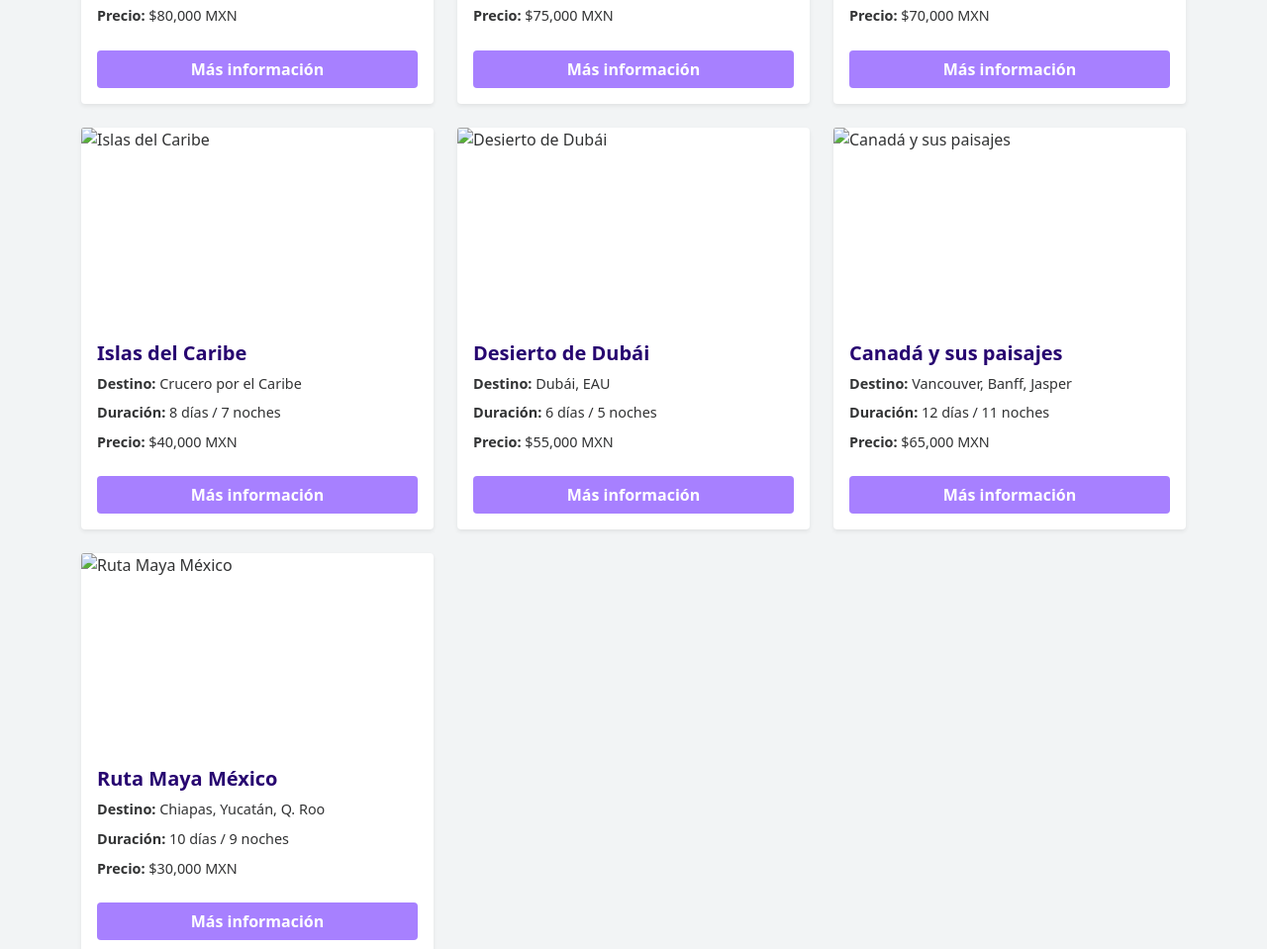
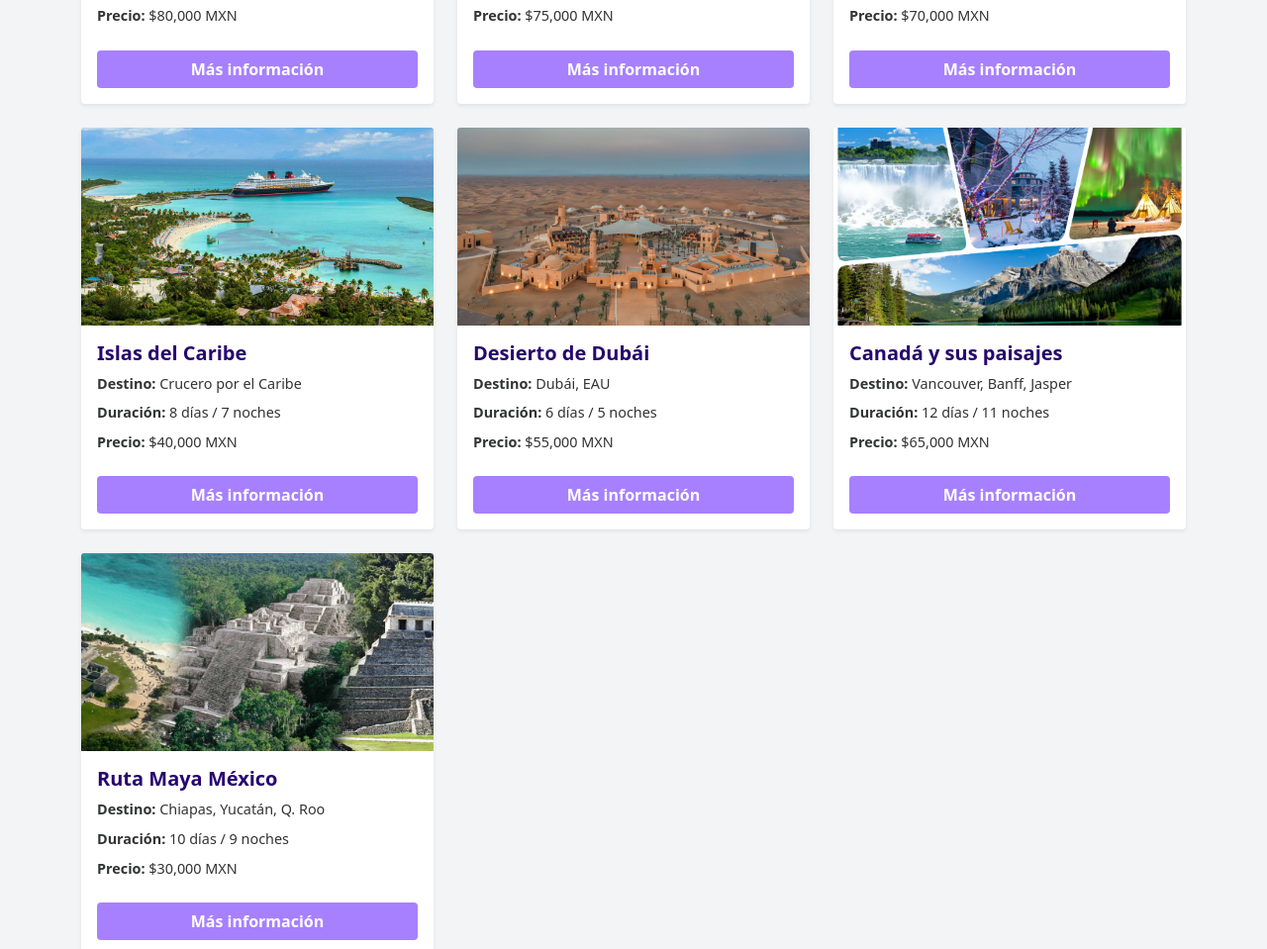
Before and after one commit to rhhdez29/agencia-viajes, a plain HTML site: page servicios.html in a window 1280 px wide. Shown: the part 987-1946 px from the top of the page at 99% size. Drawn offline with Linux system fonts and the light colour scheme.

Commit message:
imagenes servicios

```diff
--- a/servicios.html
+++ b/servicios.html
@@ -173,7 +173,7 @@
                 <!-- Paquete 7 -->
                 <div class="col-12 col-md-6 col-lg-4">
                     <div class="card h-100 shadow-sm paquete-card">
-                        <img src="img/caribe.jpg" class="card-img-top" alt="Islas del Caribe">
+                        <img src="img/servicios/islas-del-caribe.jpeg" class="card-img-top" alt="Islas del Caribe">
                         <div class="card-body d-flex flex-column">
                             <h5 class="card-title">Islas del Caribe</h5>
                             <p class="card-text"><strong>Destino:</strong> Crucero por el Caribe</p>
@@ -189,7 +189,7 @@
                 <!-- Paquete 8 -->
                 <div class="col-12 col-md-6 col-lg-4">
                     <div class="card h-100 shadow-sm paquete-card">
-                        <img src="img/dubai.jpg" class="card-img-top" alt="Desierto de Dubái">
+                        <img src="img/servicios/desierto-dubai.jpeg" class="card-img-top" alt="Desierto de Dubái">
                         <div class="card-body d-flex flex-column">
                             <h5 class="card-title">Desierto de Dubái</h5>
                             <p class="card-text"><strong>Destino:</strong> Dubái, EAU</p>
@@ -205,7 +205,7 @@
                 <!-- Paquete 9 -->
                 <div class="col-12 col-md-6 col-lg-4">
                     <div class="card h-100 shadow-sm paquete-card">
-                        <img src="img/canada.jpg" class="card-img-top" alt="Canadá y sus paisajes">
+                        <img src="img/servicios/canada.jpeg" class="card-img-top" alt="Canadá y sus paisajes">
                         <div class="card-body d-flex flex-column">
                             <h5 class="card-title">Canadá y sus paisajes</h5>
                             <p class="card-text"><strong>Destino:</strong> Vancouver, Banff, Jasper</p>
@@ -221,7 +221,7 @@
                 <!-- Paquete 10 -->
                 <div class="col-12 col-md-6 col-lg-4">
                     <div class="card h-100 shadow-sm paquete-card">
-                        <img src="img/maya.jpg" class="card-img-top" alt="Ruta Maya México">
+                        <img src="img/servicios/ruta-maya.jpeg" class="card-img-top" alt="Ruta Maya México">
                         <div class="card-body d-flex flex-column">
                             <h5 class="card-title">Ruta Maya México</h5>
                             <p class="card-text"><strong>Destino:</strong> Chiapas, Yucatán, Q. Roo</p>
```
Also changed, not shown: img/servicios/canada.jpeg (added), img/servicios/desierto-dubai.jpeg (added), img/servicios/islas-del-caribe.jpeg (added), img/servicios/ruta-maya.jpeg (added).
